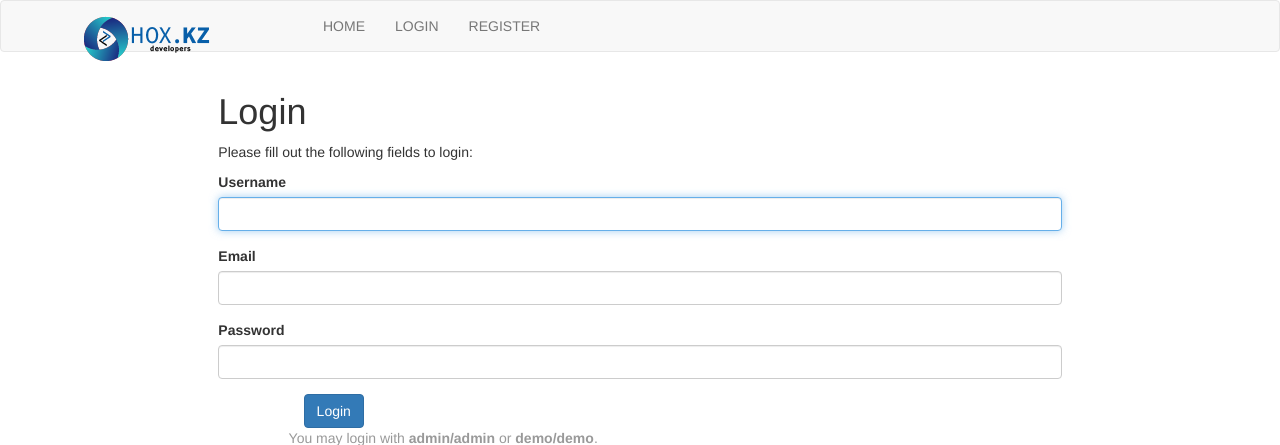
After one commit to vevokgb/blog.vevovip.kz, a Yii app: template views/auth/signup.php in a window 1280 px wide. The commit adds this page. Shown: the top 445 px of the page. Run offline with PHP 8.4 and a stand-in for Yii, Linux system fonts and the light colour scheme; the template is opened without the code that fills it, so the values that code supplies are empty; form fields are guessed from the names that the template uses; some libraries are stand-ins or nearby versions.

```diff
--- a/assets/PublicAsset.php
+++ b/assets/PublicAsset.php
@@ -30,7 +30,7 @@ class PublicAsset extends AssetBundle
         "public/css/responsive.css",
     ];
     public $js = [
-        "public/js/jquery-1.11.3.min.js",
+        //"public/js/jquery-1.11.3.min.js",
         "public/js/bootstrap.min.js",
         "public/js/owl.carousel.min.js",
         "public/js/jquery.stickit.min.js",
--- /dev/null
+++ b/views/auth/signup.php
@@ -0,0 +1,52 @@
+<?php
+
+/* @var $this yii\web\View */
+/* @var $form yii\bootstrap\ActiveForm */
+
+/* @var $model app\models\LoginForm */
+
+use yii\helpers\Html;
+use yii\bootstrap\ActiveForm;
+
+$this->title = 'Login';
+$this->params['breadcrumbs'][] = $this->title;
+?>
+<div class="leave-comment mr0"><!--leave comment-->
+    <div class="row">
+        <div class="col-md-8 col-md-offset-2">
+            <div class="site-login">
+                <h1><?= Html::encode($this->title) ?></h1>
+
+                <p>Please fill out the following fields to login:</p>
+
+                <?php $form = ActiveForm::begin([
+                    'id' => 'login-form',
+                    'layout' => 'horizontal',
+                    'fieldConfig' => [
+                        'template' => "{label}\n<div class=\"col-lg-3\">{input}</div>\n<div class=\"col-lg-8\">{error}</div>",
+                        'labelOptions' => ['class' => 'col-lg-1 control-label'],
+                    ],
+                ]); ?>
+
+                <?= $form->field($model, 'username')->textInput(['autofocus' => true]) ?>
+
+                <?= $form->field($model, 'email')->textInput() ?>
+
+                <?= $form->field($model, 'password')->passwordInput() ?>
+
+                <div class="form-group">
+                    <div class="col-lg-offset-1 col-lg-11">
+                        <?= Html::submitButton('Login', ['class' => 'btn btn-primary', 'name' => 'login-button']) ?>
+                    </div>
+                </div>
+
+                <?php ActiveForm::end(); ?>
+
+                <div class="col-lg-offset-1" style="color:#999;">
+                    You may login with <strong>admin/admin</strong> or <strong>demo/demo</strong>.<br>
+                    To modify the username/password, please check out the code <code>app\models\User::$users</code>.
+                </div>
+            </div>
+        </div>
+    </div>
+</div>
```
Also changed, not shown: controllers/AuthController.php (+11 -1 lines), models/SignupForm.php (added, +22 -0 lines), views/auth/login.php (added, +54 -0 lines), views/site/login.php (deleted, +0 -47 lines).
